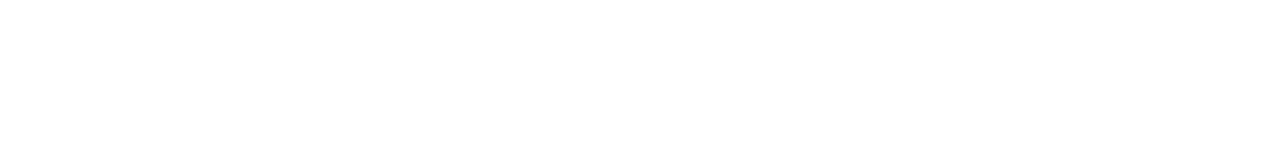
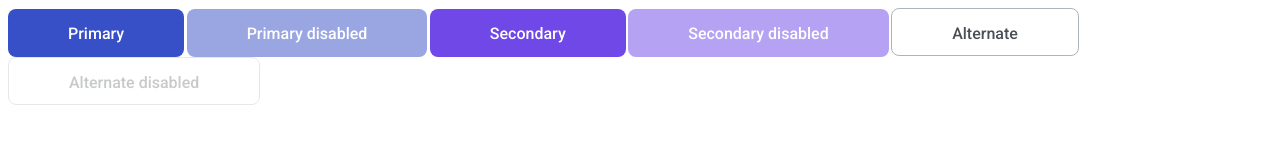
Before and after one commit to js-tasks-ru/htmlcss-20211125_viki, a website: page 03-lection1/01-button/index.html in a window 1280 px wide. Drawn offline with Linux system fonts and the light colour scheme.

Commit message:
add solutions

```diff
--- a/03-lection1/01-button/button.css
+++ b/03-lection1/01-button/button.css
@@ -1 +1,61 @@
-/* Стилизация кнопки */
+html {
+  font-family: "Roboto";
+  font-size: 10px;
+}
+
+.button {
+  font-style: normal;
+  font-weight: 500;
+  font-size: 1.6rem;
+  line-height: 1.9rem;
+  text-align: center;
+  cursor: pointer;
+  border: none;
+  border-radius: .8rem;
+  padding: 1.5rem 6rem;
+  max-height: 4.8rem;
+}
+
+.buttons__primary {
+  background: var(--primary);
+  color: var(--white);
+}
+
+.buttons__secondary {
+  background: var(--secondary);
+  color: var(--white);
+}
+
+.buttons__alternate {
+  background: var(--white);
+  color: var(--grey-4);
+  border: 1px solid var(--grey-3);
+}
+
+.buttons__primary:hover {
+  background: var(--blue-2);
+}
+
+.buttons__secondary:hover {
+  background: var(--purple-2);
+}
+
+.buttons__alternate:hover {
+  border: 1px solid var(--black);
+  background: var(--white);
+}
+
+.buttons__primary:disabled {
+  opacity: 0.5;
+  pointer-events: none;
+}
+
+.buttons__secondary:disabled {
+  opacity: 0.5;
+  pointer-events: none;
+}
+
+.buttons__alternate:disabled {
+  opacity: 0.3;
+  pointer-events: none;
+}
--- a/03-lection1/01-button/index.html
+++ b/03-lection1/01-button/index.html
@@ -1,11 +1,34 @@
 <!DOCTYPE html>
-<!-- Страница с кнопкой -->
 <html lang="ru">
     <head>
         <link rel="stylesheet" href="../../assets/css/main.css">
         <link rel="stylesheet" href="./button.css">
     </head>
     <body>
+        <div class="buttons">
+            <button class="buttons__primary button">
+                Primary
+            </button>
 
+            <button class="buttons__primary button" disabled>
+                Primary disabled
+            </button>
+
+            <button class="buttons__secondary button">
+                Secondary
+            </button>
+
+            <button class="buttons__secondary button" disabled>
+                Secondary disabled
+            </button>
+
+            <button class="buttons__alternate button">
+                Alternate
+            </button>
+
+            <button class="buttons__alternate button" disabled>
+                Alternate disabled
+            </button>
+        </div>
     </body>
 </html>
--- a/03-lection1/02-accordion/accordion.css
+++ b/03-lection1/02-accordion/accordion.css
@@ -1 +1,48 @@
-/* Стилизация аккордеона */
+:root {
+  --border-color: #ACB5BD;
+  --title-color: #212429;
+  --text-color: #495057;
+}
+
+html {
+  font-size: 8px;
+}
+.accordion__item {
+  border: 1px solid var(--border-color);
+  box-sizing: border-box;
+  border-radius: 1rem;
+  margin-bottom: 1rem;
+}
+
+.accordion__item:last-child {
+  margin-bottom: 0;
+}
+
+.accordion__summary {
+  display: block;
+  padding: 3rem 4rem;
+  cursor: pointer;
+  outline: none;
+  font-size: 2rem;
+  line-height: 3rem;
+  color: var(--title-color);
+}
+
+.accordion__item[open] .accordion__summary {
+  padding-bottom: 2rem;
+}
+
+.accordion__summary::-webkit-details-marker {
+  display: none;
+}
+
+.accordion__main {
+  padding: 0 4rem 4rem;
+}
+
+.accordion__text {
+  margin: 0;
+  font-size: 16px;
+  line-height: 24px;
+  color: var(--text-color);
+}
```
Also changed, not shown: 03-lection1/02-accordion/index.html (+30 -10 lines).
